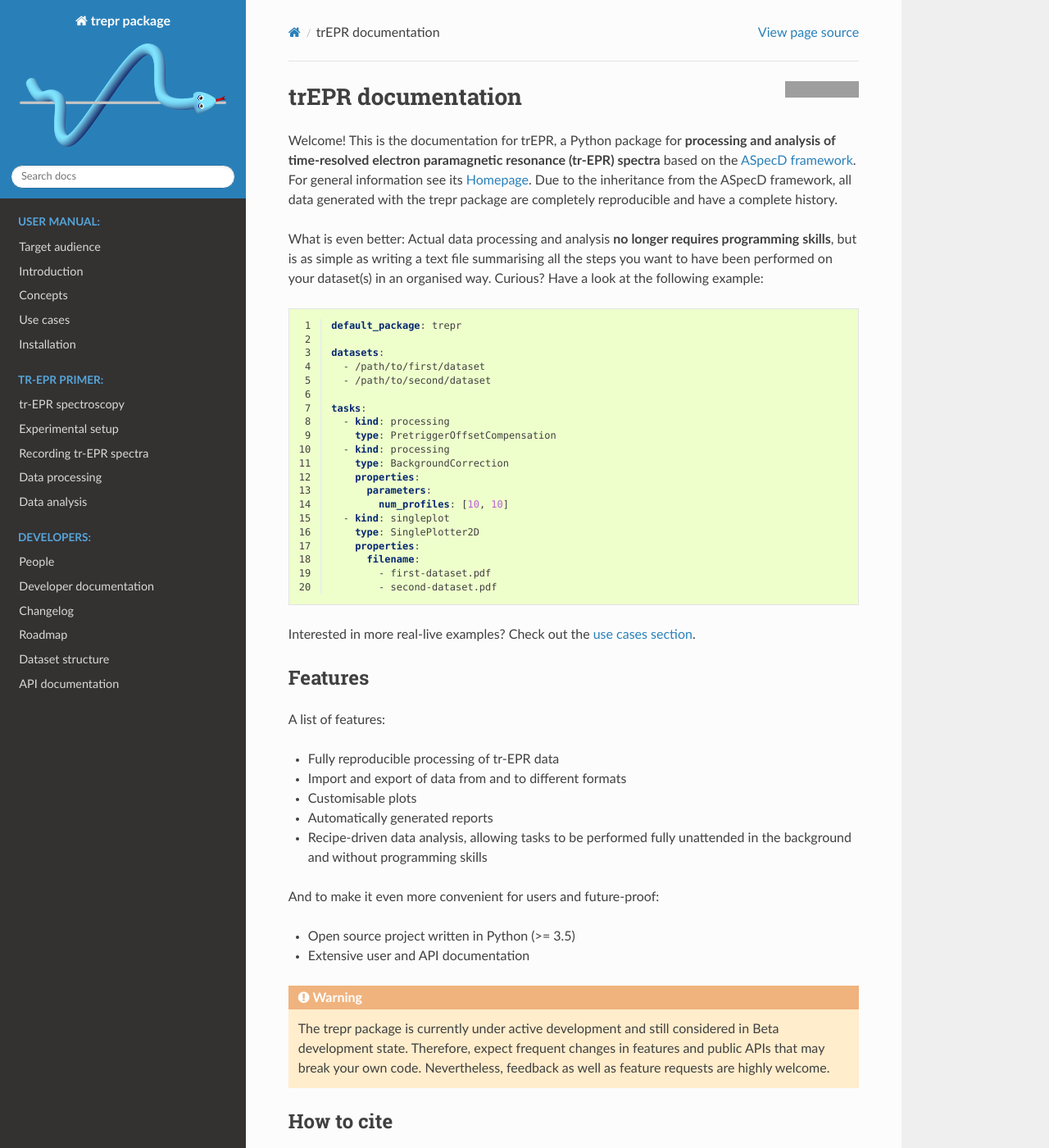
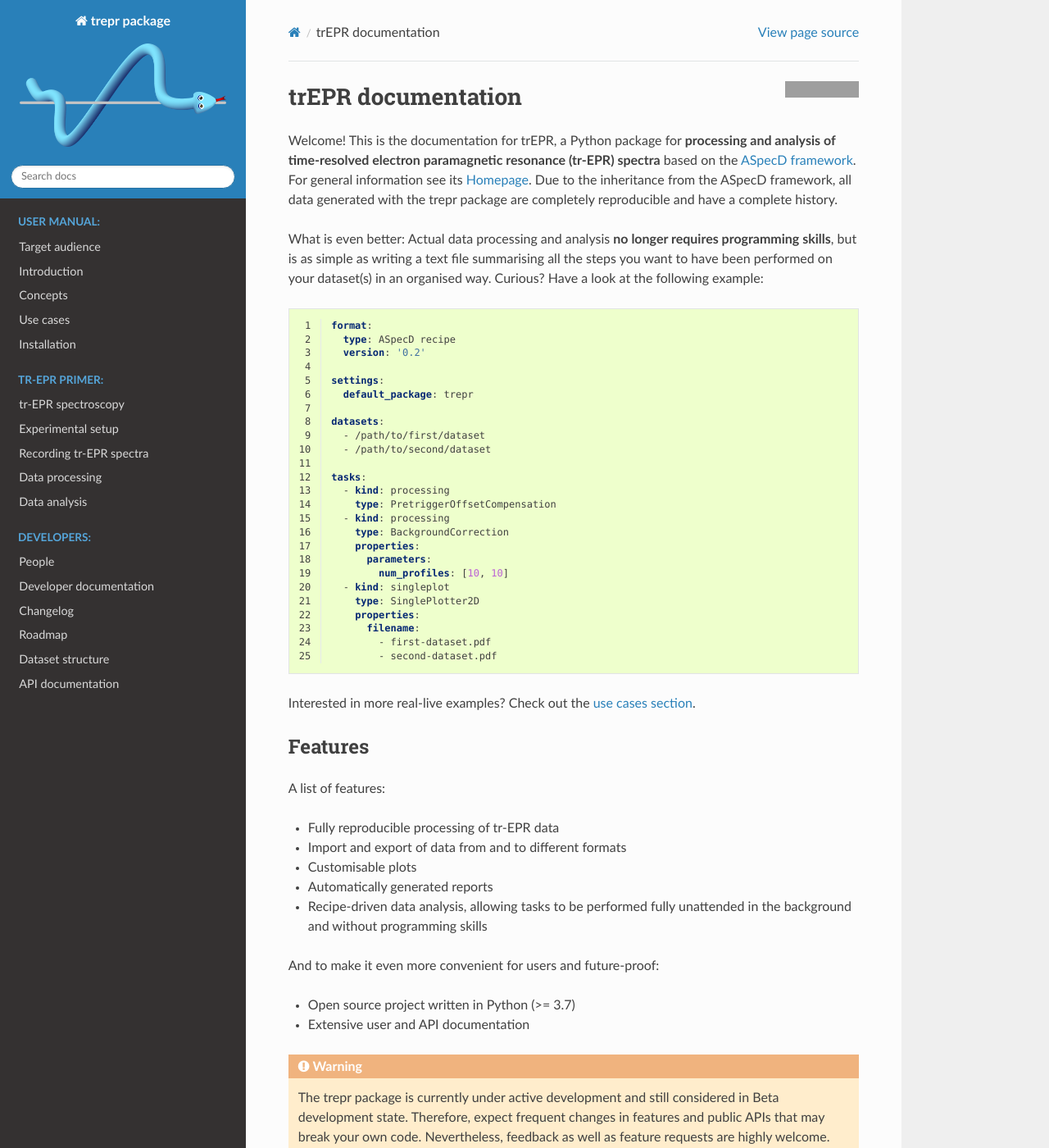
Before and after one commit to tillbiskup/trepr, a Sphinx documentation site: the page built from docs/index.rst, in a window 1280 px wide and 1400 px high. Shown: the whole window at 82% size. Built offline with Sphinx 7.4.7 and the Read the Docs theme 2.0.0, drawn with Linux system fonts in a browser that asks for light colours; some of the changed text lies outside the part shown; grey boxes are pictures that could not be loaded.

Commit message:
Add citation; update docs

```diff
--- a/docs/conf.py
+++ b/docs/conf.py
@@ -60,7 +60,7 @@ master_doc = 'index'
 
 # General information about the project.
 project = 'trepr package'
-copyright = '2018-19 Jara Popp, 2020- Mirjam Schröder, 2018– Till Biskup'
+copyright = '2018-19 Jara Popp, 2020- Mirjam Schröder, 2018– Till Biskup.'
 author = 'Jara Popp, Mirjam Schröder, Till Biskup'
 
 # The version info for the project you're documenting, acts as replacement for
@@ -180,7 +180,7 @@ html_favicon = 'favicon.ico'
 # Add any paths that contain custom static files (such as style sheets) here,
 # relative to this directory. They are copied after the builtin static files,
 # so a file named "default.css" will overwrite the builtin "default.css".
-html_static_path = ['_static']
+# html_static_path = ['_static']
 
 # Add any extra paths that contain custom files (such as robots.txt or
 # .htaccess) here, relative to this directory. These files are copied
@@ -189,7 +189,7 @@ html_static_path = ['_static']
 
 # If not '', a 'Last updated on:' timestamp is inserted at every page bottom,
 # using the given strftime format.
-#html_last_updated_fmt = '%b %d, %Y'
+html_last_updated_fmt = '%Y-%m-%d'
 
 # If true, SmartyPants will be used to convert quotes and dashes to
 # typographically correct entities.
@@ -335,3 +335,9 @@ intersphinx_mapping = {
     'scipy': ('https://docs.scipy.org/doc/scipy/reference/', None),
     'aspecd': ('https://docs.aspecd.de/', None),
 }
+
+# -- Options for todo extension ----------------------------------------------
+
+# If true, `todo` and `todoList` produce output, else they produce nothing.
+todo_include_todos = True
+todo_link_only = True
--- a/docs/index.rst
+++ b/docs/index.rst
@@ -13,7 +13,12 @@ What is even better: Actual data processing and analysis **no longer requires pr
 .. code-block:: yaml
     :linenos:
 
-    default_package: trepr
+    format:
+      type: ASpecD recipe
+      version: '0.2'
+
+    settings:
+      default_package: trepr
 
     datasets:
       - /path/to/first/dataset
@@ -51,7 +56,7 @@ A list of features:
 
 And to make it even more convenient for users and future-proof:
 
-- Open source project written in Python (>= 3.5)
+- Open source project written in Python (>= 3.7)
 - Extensive user and API documentation
 
 
--- a/docs/roadmap.rst
+++ b/docs/roadmap.rst
@@ -15,6 +15,8 @@ For version 0.2
 ===============
 
 * Implement Bruker BES3T importer/copy from cwepr package
+
+* Implement transient nutation analysis (FFT) (?)
 
 * Implement fsc2 importer (?)
 
```
Also changed, not shown: other parts of docs/index.rst (+0 -6 lines), setup.py (+9 -5 lines), 2 other files.
